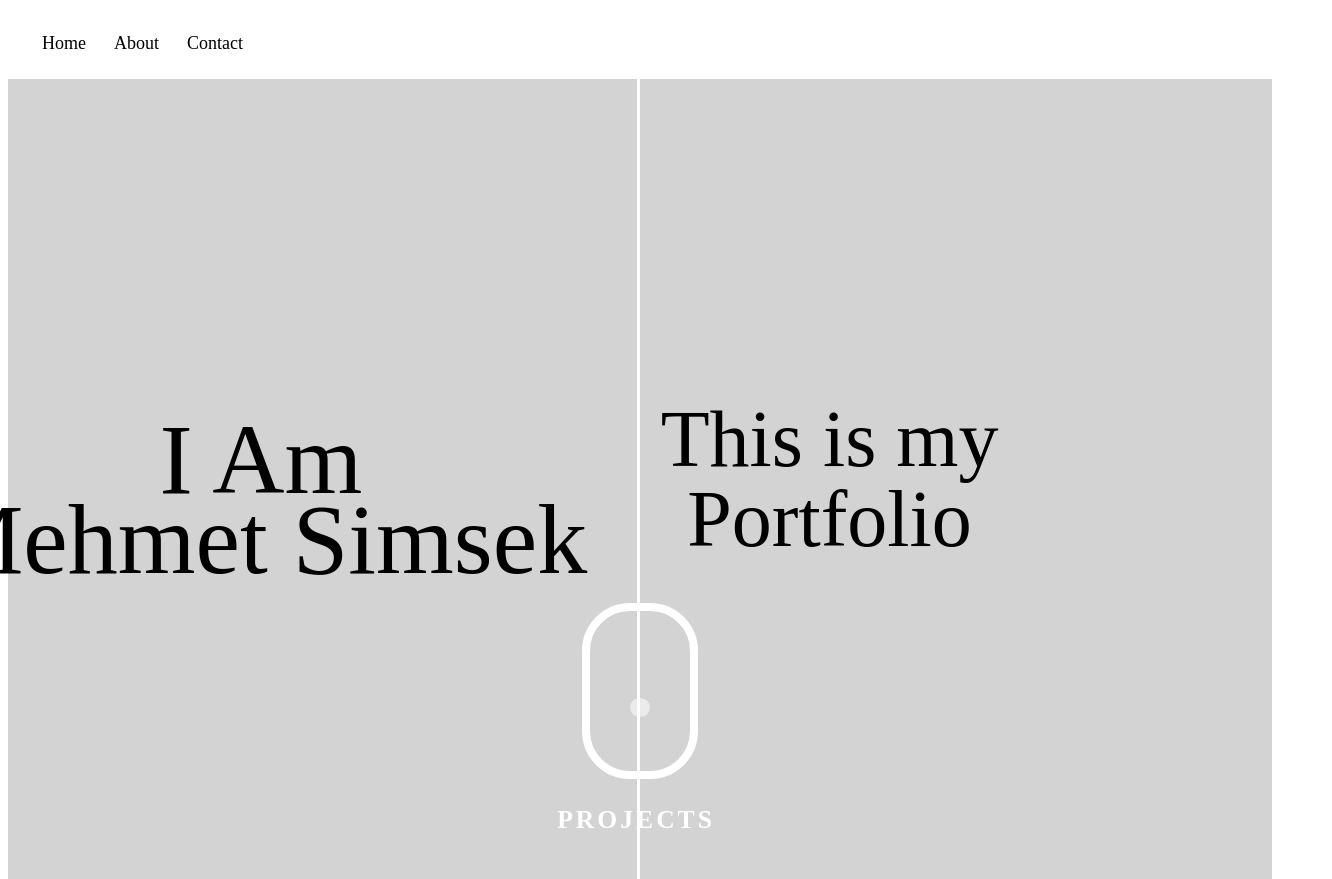
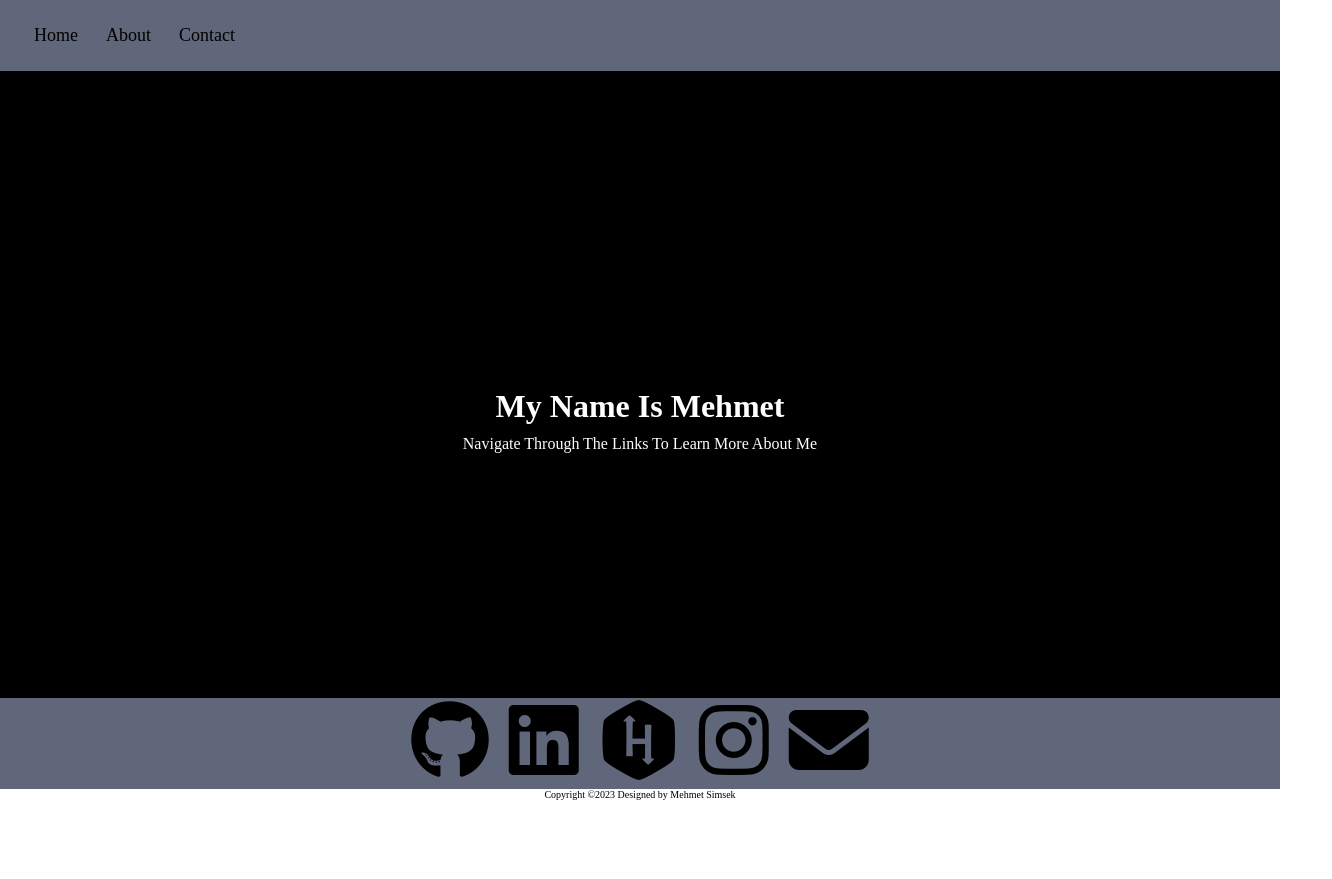
Before and after one commit to SimsekMehmet1/MehmetSimsek.github.io, a plain HTML site: page index.html in a window 1280 px wide. Shown: the top 879 px of the page, 1332 px wide, since content can reach past the window. After the commit the page ends 800 px from the top, so only its background shows below. Drawn offline with Linux system fonts and the light colour scheme.

Commit message:
Made changes to home page

```diff
--- a/Home.css
+++ b/Home.css
@@ -1,23 +1,12 @@
-<!DOCTYPE
-  html
-  > <html
-  lang="en"
-  > <head
-  > <meta
-  charset="UTF-8"
-  > <meta
-  name="viewport"
-  content="width=device-width, initial-scale=1"
-  > <title
-  > Your
-  Web
-  Portfolio</title
-  > <style
-  > body {
+body {
   margin: 0;
   padding: 0;
-  box-sizing: border-box;
+  /* box-sizing: border-box; */
   overflow-x: hidden;
+  display: flex;
+  flex-direction: column;
+  max-height: 100vh;
+  overflow-y: hidden;
 }
 
 a {
@@ -27,9 +16,9 @@ a {
 .navbar {
   display: flex;
   align-items: center;
-  justify-content: space-between;
   padding: 20px;
-  background-color: white;
+  margin-top: auto;
+  background-color: #61677a;
 }
 
 .menu a {
@@ -39,6 +28,40 @@ a {
 .menu {
   display: flex;
   font-size: 18px;
+}
+.section-1 {
+  margin: 0;
+  padding: 0;
+  height: 100vh;
+  background-color: black;
+  position: relative;
+}
+
+.section-1 h1 {
+  color: white;
+  position: absolute;
+  top: 50%;
+  left: 50%;
+  transform: translate(-50%, -50%);
+}
+
+.section-1 p {
+  color: white;
+  position: absolute;
+  top: 50%;
+  left: 50%;
+  transform: translate(-50%, 190%);
+}
+
+@media (max-width: 375px) {
+  .menu {
+    font-size: 14px;
+  }
+
+  .section-1 h1,
+  .section-1 p {
+    font-size: 24px;
+  }
 }
 
 .menu li:hover {
@@ -52,167 +75,20 @@ a {
   list-style: none;
 }
 
-a#scroll-btn {
-  position: absolute;
-  height: 10em;
-  width: 6.25em;
-  border: 0.5em solid #ffffff;
-  margin: auto;
-  left: 0;
-  right: 0;
-  bottom: 6.25em;
-  border-radius: 3em;
+.footer {
+  background-color: #61677a;
+  width: 100%;
+  margin-top: auto;
+  text-align: center;
+  font-size: 80px;
 }
 
-section {
-  height: 100vh;
-  position: relative;
-}
-
-#section-1 {
-  background-color: lightgray;
-}
-
-a#scroll-btn:before {
-  position: absolute;
-  content: "";
-  margin: auto;
-  left: 0;
-  right: 0;
-  top: 1.2em;
-  height: 1.2em;
-  width: 1.2em;
-  background-color: #ffffff;
-  border-radius: 50%;
-  animation: move-down 2s infinite;
-}
-
-@keyframes move-down {
-  80% {
-    opacity: 0.5;
-  }
-  100% {
-    transform: translateY(5.3em);
-    opacity: 0;
-  }
-}
-
-a#scroll-btn:after {
-  position: absolute;
-  content: "PROJECTS";
-  width: 12em;
-  display: block;
-  width: 12em;
-  text-align: center;
-  left: -4.2em;
-  bottom: -2.5em;
-  font-size: 1.6em;
-  color: #ffffff;
-  letter-spacing: 3px;
-  font-weight: 600;
-}
-
-#section-1 #iAm,
-#section-1 #name,
-#section-1 #isMy,
-#section-1 #port {
-  position: absolute;
-  font-size: 100px;
-  color: #000000;
-}
-
-#section-1 #iAm {
-  top: 35%;
-  left: 20%;
-  transform: translate(-50%, -50%);
-}
-
-#section-1 #name {
-  top: 45%;
-  left: 20%;
-  transform: translate(-50%, -50%);
-}
-
-#section-1 #isMy {
-  top: 35%;
-  left: 65%;
-  transform: translate(-50%, -50%);
-  font-size: 80px;
-  color: black;
-}
-
-#section-1 #port {
-  top: 45%;
-  left: 65%;
-  transform: translate(-50%, -50%);
-  font-size: 80px;
-  color: black;
-}
-
-#section-2 {
-  background-color: lightgray;
-  font-size: 2.7em;
-  text-align: center;
-  display: flex;
-  flex-direction: column;
-  align-items: center;
-  justify-content: center;
-  gap: 1em;
-}
-
-@media screen and (max-width: 768px) {
-  #section-1 #iAm,
-  #section-1 #name,
-  #section-1 #isMy,
-  #section-1 #port {
-    font-size: 50px;
-  }
-
-  .footer {
-    font-size: 24px;
-  }
-}
-
-@media screen and (max-width: 500px) {
-  .menu {
-    font-size: 14px;
-  }
-
-  a#scroll-btn {
-    font-size: 12px;
-  }
-
-  .vLine {
-    display: none;
-  }
-}
-
-#section-2 .box {
-  position: relative;
-  width: calc(100% - 80px);
-  height: calc(100% - 80px);
-  background-color: yellow;
-  margin: 15px;
-  box-sizing: border-box;
-  overflow: hidden;
-  border-radius: 10px;
-  background-color: #ffffff;
-  overflow-y: scroll;
-}
-
-.content-1 h3,
-.content-2 h3,
-.content-3 h3 {
-  font-size: 50px;
-  color: blue;
-}
-
-.footer {
+.footNav {
   background-color: #ffffff;
   width: 100%;
-  padding: 70px 30px 20px;
+  margin-top: auto;
   text-align: center;
-  font-size: 80px;
+  font-size: 10px;
 }
 
 .footer .fa-github,
@@ -222,16 +98,3 @@ a#scroll-btn:after {
 .footer .fa-instagram {
   color: black;
 }
-
-.footNav {
-  text-align: center;
-}
-
-.vLine {
-  border-left: 3px solid white;
-  height: 1020px;
-  position: absolute;
-  left: 50%;
-  margin-left: -3px;
-  top: 0;
-}
--- a/index.html
+++ b/index.html
@@ -3,7 +3,7 @@
   <head>
     <meta charset="UTF-8" />
     <meta name="viewport" content="width=device-width, initial-scale=1.0" />
-    <title>Document</title>
+    <title>My Portfolio</title>
     <link rel="stylesheet" href="Home.css" />
     <link
       rel="stylesheet"
@@ -19,21 +19,17 @@
       </div>
     </nav>
 
-    <section id="section-1">
-      <p id="iAm">I Am</p>
-      <p id="name">Mehmet Simsek</p>
-      <p id="isMy">This is my</p>
-      <p id="port">Portfolio</p>
+    <container class="section-1">
+      <h1>My Name Is Mehmet</h1>
+      <p>Navigate Through The Links To Learn More About Me</p>
+    </container>
 
-      <a id="scroll-btn" href="#section-2"></a>
-      <div class="vLine"></div>
-    </section>
-
+    <!--
     <section id="section-2">
-      <div class="box">
-        <!-- <div class="icon"><i class="fa fa-info" aria-hidden="true"></i>
+      <div class="box"> -->
+    <!-- <div class="icon"><i class="fa fa-info" aria-hidden="true"></i>
         </div>  -->
-        <div class="content-1">
+    <!-- <div class="content-1">
           <h3>Java Restaurant Management System</h3>
           <li>Developed Java-based restaurant reservation system</li>
           <li>Increased restaurant workflow efficiency by 10%</li>
@@ -52,10 +48,10 @@
           <li>Improved customer satisfaction and online presence</li>
         </div>
       </div>
-      <div class="box">
-        <!-- <div class="icon"><i class="fa fa-info" aria-hidden="true"></i>
+      <div class="box"> -->
+    <!-- <div class="icon"><i class="fa fa-info" aria-hidden="true"></i>
       </div>  -->
-        <div class="content-2">
+    <!-- <div class="content-2">
           <h3>Java Newsagent Application</h3>
           <div class="project-2">
             <ul>
@@ -103,7 +99,7 @@
       <div class="box">
         <!-- <div class="icon"><i class="fa fa-info" aria-hidden="true"></i>
       </div>  -->
-        <div class="content-3">
+    <!-- <div class="content-3">
           <h3>Java Snake Game</h3>
           <div class="project-3">
             <ul>
@@ -141,7 +137,7 @@
           </div>
         </div>
       </div>
-    </section>
+    </section> -->
 
     <footer class="footer">
       <a href="https://github.com/SimsekMehmet1">
```
